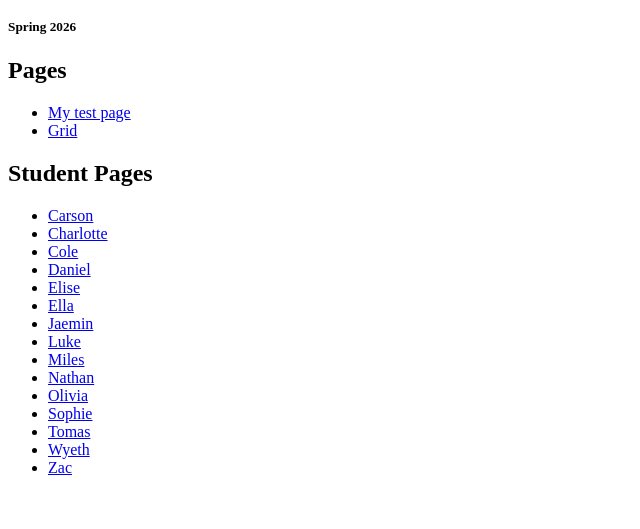
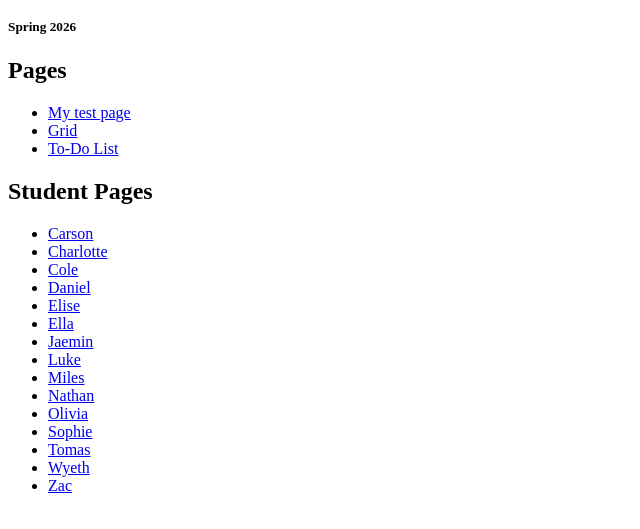
Before and after one commit to lminsky/WebDev2026, a website: page index.html in a window 1280 px wide. Shown: the part 105-634 px from the top of the page, without its empty margins (0-640 px from the left). Drawn offline with Linux system fonts and the light colour scheme.

Commit message:
Adding todo list to the homepage

```diff
--- a/index.html
+++ b/index.html
@@ -13,6 +13,7 @@
     <ul>
         <li><a href="first">My test page</a></li>
         <li><a href="grid">Grid</a></li>
+        <li><a href="todo">To-Do List</a></li>
     </ul>
     <h2>Student Pages</h2>
     <ul>
```
